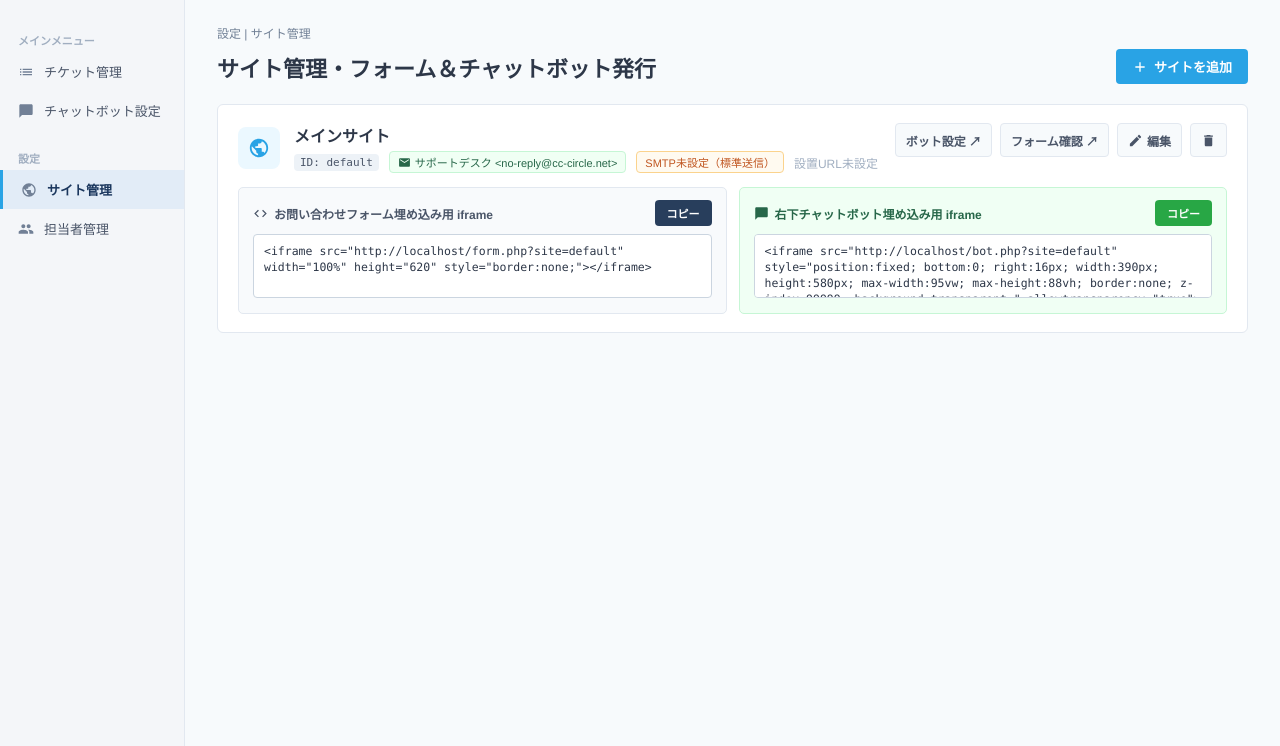
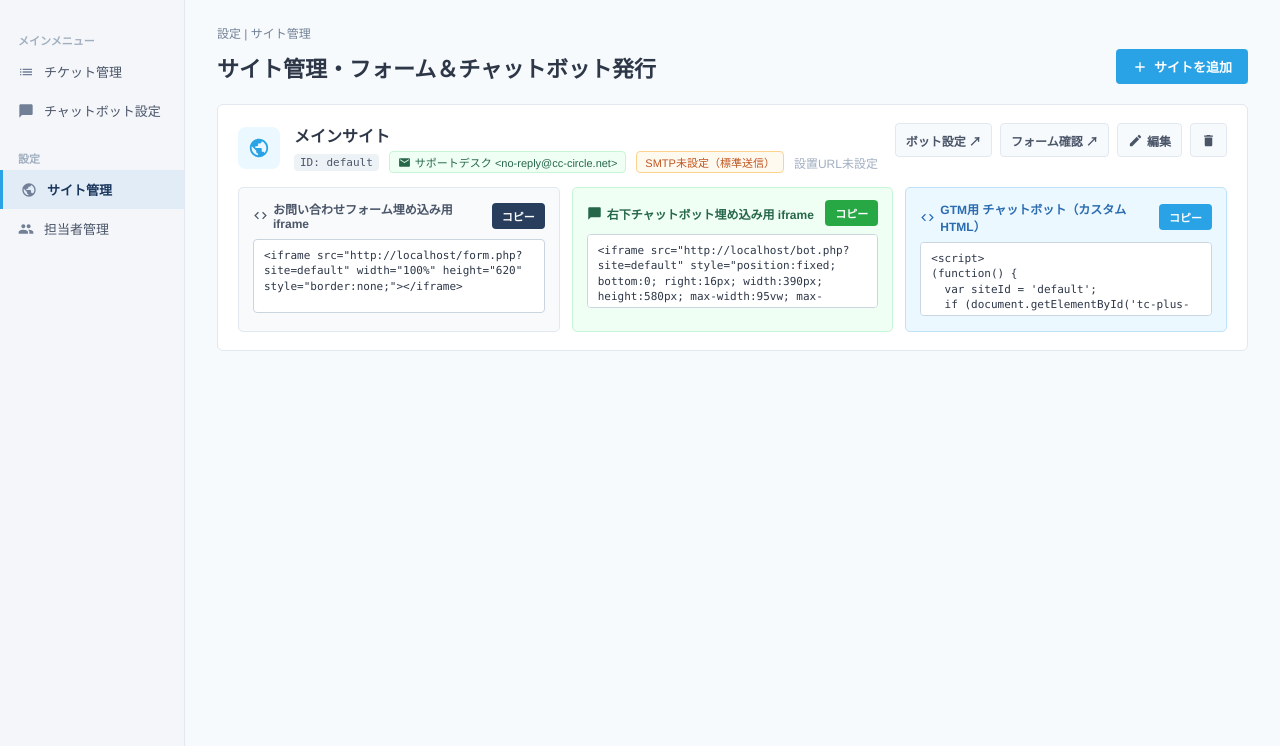
Before and after one commit to tchldgs-admin/chat, a PHP site: page /admin_sites.php in a window 1280 px wide. Shown: the part 54-800 px from the top of the page. Run offline with PHP 8.4, Linux system fonts and the light colour scheme; the visitor is signed in with stand-in values (Sample User, id 1); data that the repository does not hold is empty.

Commit message:
サイト管理画面およびチャットボット設定画面にGTM用カスタムHTMLコードのワンクリックコピー機能を追加

```diff
--- a/admin_sites.php
+++ b/admin_sites.php
@@ -126,17 +126,20 @@ $base_url = $protocol . $domain . $dir;
         .btn-edit:hover { color: var(--primary-blue); border-color: #bee3f8; background: #ebf8ff; }
         .btn-delete:hover { color: #e53e3e; border-color: #fed7d7; background: #fff5f5; }
 
-        .embed-grid { display: grid; grid-template-columns: 1fr 1fr; gap: 12px; }
+        .embed-grid { display: grid; grid-template-columns: repeat(3, 1fr); gap: 12px; }
+        @media (max-width: 1180px) {
+            .embed-grid { grid-template-columns: 1fr; }
+        }
         .embed-box { background: #f8fafc; border: 1px solid #e2e8f0; border-radius: 5px; padding: 12px 14px; }
-        .embed-header { display: flex; justify-content: space-between; align-items: center; margin-bottom: 8px; }
-        .embed-label { font-size: 12px; font-weight: bold; color: #4a5568; display: flex; align-items: center; gap: 6px; }
-        .btn-copy { background: var(--navy-btn); color: #fff; border: none; padding: 5px 12px; border-radius: 4px; font-size: 11px; font-weight: bold; cursor: pointer; display: inline-flex; align-items: center; gap: 5px; transition: background 0.2s; }
+        .embed-header { display: flex; justify-content: space-between; align-items: center; margin-bottom: 8px; gap: 6px; }
+        .embed-label { font-size: 12px; font-weight: bold; color: #4a5568; display: flex; align-items: center; gap: 5px; }
+        .btn-copy { background: var(--navy-btn); color: #fff; border: none; padding: 5px 10px; border-radius: 4px; font-size: 11px; font-weight: bold; cursor: pointer; display: inline-flex; align-items: center; gap: 4px; transition: background 0.2s; white-space: nowrap; }
         .btn-copy:hover { background: var(--navy-btn-hover); }
-        .btn-copy.copied { background: #38a169; }
+        .btn-copy.copied { background: #38a169 !important; }
         .embed-code-input {
-            width: 100%; font-family: Consolas, Monaco, "Courier New", monospace; font-size: 11.5px;
+            width: 100%; font-family: Consolas, Monaco, "Courier New", monospace; font-size: 11px;
             background: #fff; border: 1px solid #cbd5e0; border-radius: 4px; padding: 8px 10px;
-            color: #2d3748; resize: none; height: 64px; line-height: 1.4;
+            color: #2d3748; resize: none; height: 74px; line-height: 1.4;
         }
         .embed-code-input:focus { outline: none; border-color: var(--primary-blue); }
 
@@ -341,6 +344,11 @@ document.addEventListener('DOMContentLoaded', function() {
         });
     }
 
+    function buildGtmBotCode(siteId) {
+        const safeId = String(siteId).replace(/\\/g, '\\\\').replace(/'/g, "\\'");
+        return `<script>\n(function() {\n  var siteId = '${safeId}';\n  if (document.getElementById('tc-plus-bot-iframe')) return;\n  var iframe = document.createElement('iframe');\n  iframe.id = 'tc-plus-bot-iframe';\n  iframe.src = '${baseUrl}/bot.php?site=' + encodeURIComponent(siteId);\n  iframe.style.position = 'fixed';\n  iframe.style.bottom = '0px';\n  iframe.style.right = '16px';\n  iframe.style.width = '390px';\n  iframe.style.height = '580px';\n  iframe.style.maxWidth = '95vw';\n  iframe.style.maxHeight = '88vh';\n  iframe.style.border = 'none';\n  iframe.style.zIndex = '99999';\n  iframe.style.background = 'transparent';\n  iframe.setAttribute('allowtransparency', 'true');\n  document.body.appendChild(iframe);\n})();\n<\/script>`;
+    }
+
     async function loadSites() {
         try {
             const res = await fetch('admin_sites_api.php?action=list', { cache: 'no-store' });
@@ -365,6 +373,8 @@ document.addEventListener('DOMContentLoaded', function() {
                 const botUrl  = `${baseUrl}/bot.php?site=${encodeURIComponent(s.id)}`;
                 const iframeFormCode = `<iframe src="${formUrl}" width="100%" height="620" style="border:none;"></iframe>`;
                 const iframeBotCode  = `<iframe src="${botUrl}" style="position:fixed; bottom:0; right:16px; width:390px; height:580px; max-width:95vw; max-height:88vh; border:none; z-index:99999; background:transparent;" allowtransparency="true"></iframe>`;
+                const gtmBotCode     = buildGtmBotCode(s.id);
+
                 const urlLink = s.url
                     ? `<a href="${esc(s.url)}" target="_blank" rel="noopener">${esc(s.url)} ↗</a>`
                     : `<span style="color:#a0aec0;">設置URL未設定</span>`;
@@ -416,7 +426,7 @@ document.addEventListener('DOMContentLoaded', function() {
                                     <svg width="15" height="15" viewBox="0 0 24 24" fill="currentColor"><path d="M9.4 16.6L4.8 12l4.6-4.6L8 6l-6 6 6 6 1.4-1.4zm5.2 0l4.6-4.6-4.6-4.6L16 6l6 6-6 6-1.4-1.4z"/></svg>
                                     <span>お問い合わせフォーム埋め込み用 iframe</span>
                                 </span>
-                                <button type="button" class="btn-copy" data-code="${esc(iframeFormCode)}">
+                                <button type="button" class="btn-copy">
                                     <span>コピー</span>
                                 </button>
                             </div>
@@ -429,11 +439,24 @@ document.addEventListener('DOMContentLoaded', function() {
                                     <svg width="15" height="15" viewBox="0 0 24 24" fill="currentColor"><path d="M20 2H4c-1.1 0-2 .9-2 2v18l4-4h14c1.1 0 2-.9 2-2V4c0-1.1-.9-2-2-2z"/></svg>
                                     <span>右下チャットボット埋め込み用 iframe</span>
                                 </span>
-                                <button type="button" class="btn-copy" style="background:#28a745;" data-code="${esc(iframeBotCode)}">
+                                <button type="button" class="btn-copy" style="background:#28a745;">
                                     <span>コピー</span>
                                 </button>
                             </div>
                             <textarea class="embed-code-input" readonly onclick="this.select();">${esc(iframeBotCode)}</textarea>
+                        </div>
+
+                        <div class="embed-box" style="background:#ebf8ff; border-color:#bee3f8;">
+                            <div class="embed-header">
+                                <span class="embed-label" style="color:#2b6cb0;">
+                                    <svg width="15" height="15" viewBox="0 0 24 24" fill="currentColor"><path d="M9.4 16.6L4.8 12l4.6-4.6L8 6l-6 6 6 6 1.4-1.4zm5.2 0l4.6-4.6-4.6-4.6L16 6l6 6-6 6-1.4-1.4z"/></svg>
+                                    <span>GTM用 チャットボット（カスタムHTML）</span>
+                                </span>
+                                <button type="button" class="btn-copy" style="background:#29a3e5;">
+                                    <span>コピー</span>
+                                </button>
+                            </div>
+                            <textarea class="embed-code-input" readonly onclick="this.select();">${esc(gtmBotCode)}</textarea>
                         </div>
                     </div>
                 </div>`;
@@ -500,7 +523,8 @@ document.addEventListener('DOMContentLoaded', function() {
 
         const copyBtn = e.target.closest('.btn-copy');
         if (copyBtn) {
-            const code = copyBtn.dataset.code;
+            const ta = copyBtn.closest('.embed-box').querySelector('textarea');
+            const code = ta.value;
             const span = copyBtn.querySelector('span');
             const origText = span.textContent;
 
@@ -508,7 +532,6 @@ document.addEventListener('DOMContentLoaded', function() {
                 if (navigator.clipboard && window.isSecureContext) {
                     await navigator.clipboard.writeText(code);
                 } else {
-                    const ta = copyBtn.closest('.embed-box').querySelector('textarea');
                     ta.select();
                     document.execCommand('copy');
                 }
```
Also changed, not shown: admin_bot.php (+56 -9 lines).
